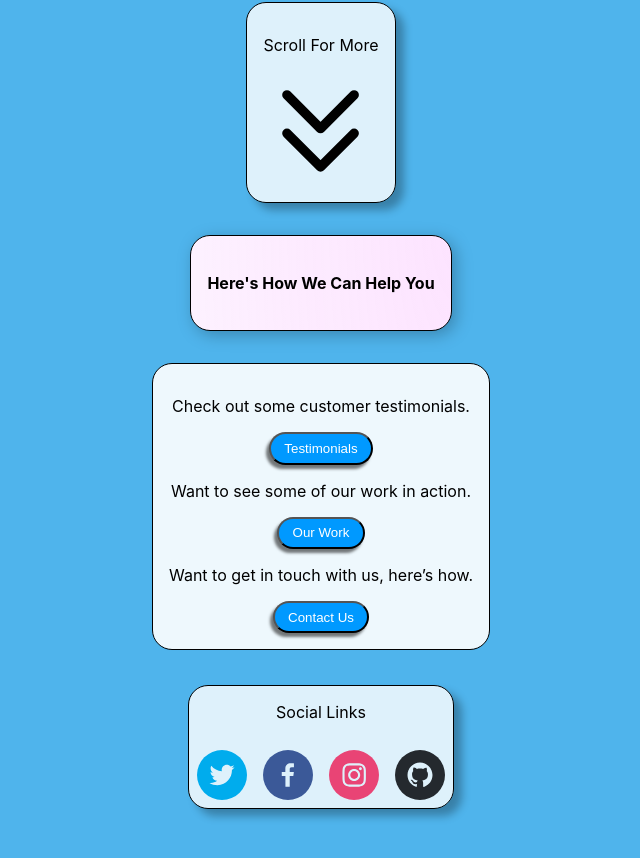
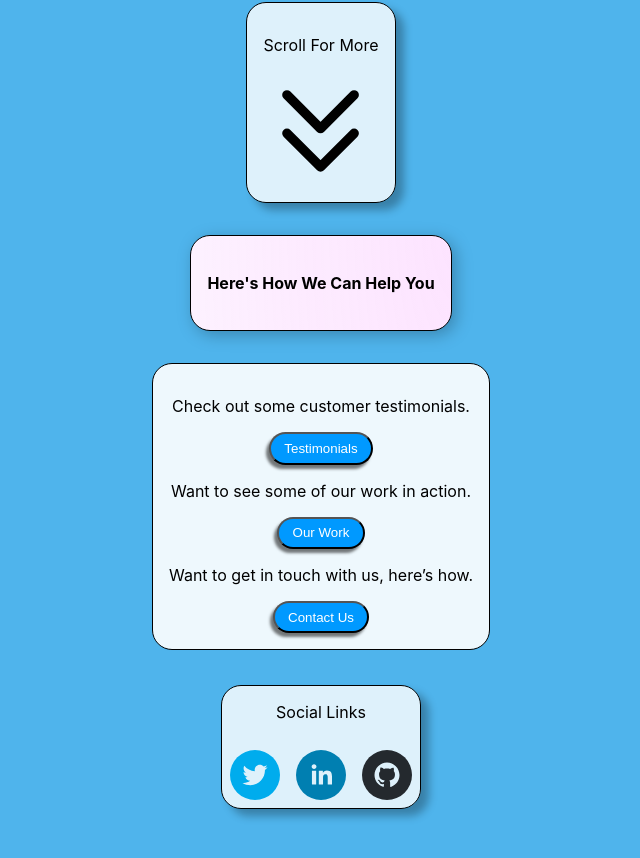
Before and after one commit to petercr/SanTan, a Next.js app: page / in a window 1280 px wide. Shown: the part 2216-3074 px from the top of the page, without its empty margins (319-959 px from the left). Built offline with nearby package versions, Linux system fonts and the light colour scheme.

Commit message:
♻️ removed FB & IG icons, added LinkedIn

```diff
--- a/src/components/SocialLinksCard.tsx
+++ b/src/components/SocialLinksCard.tsx
@@ -28,8 +28,7 @@ const SocialLinksCard: NextComponentType = () => (
     <p> Social Links</p>
     <StyledSocialDiv>
       <SocialIcon url="https://twitter.com/petecapecod" />
-      <SocialIcon url="https://www.facebook.com/peter.cruckshank/" />
-      <SocialIcon url="https://www.instagram.com/petecapecod/" />
+      <SocialIcon url="https://www.linkedin.com/in/peter-cruckshank-25022a141/" />
       <SocialIcon url="https://github.com/petercr" />
     </StyledSocialDiv>
   </StyledDiv>
```
